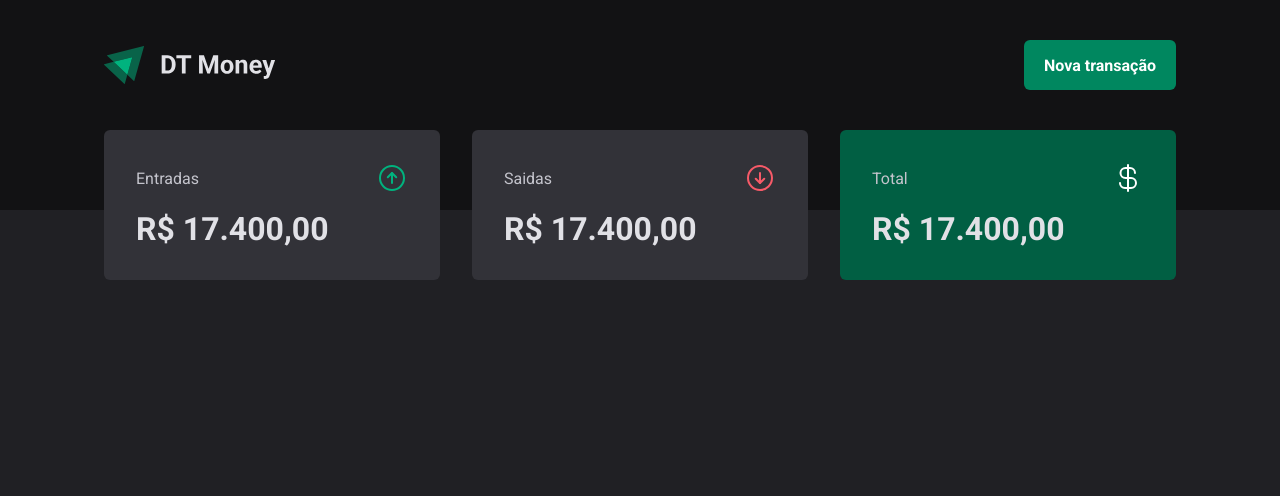
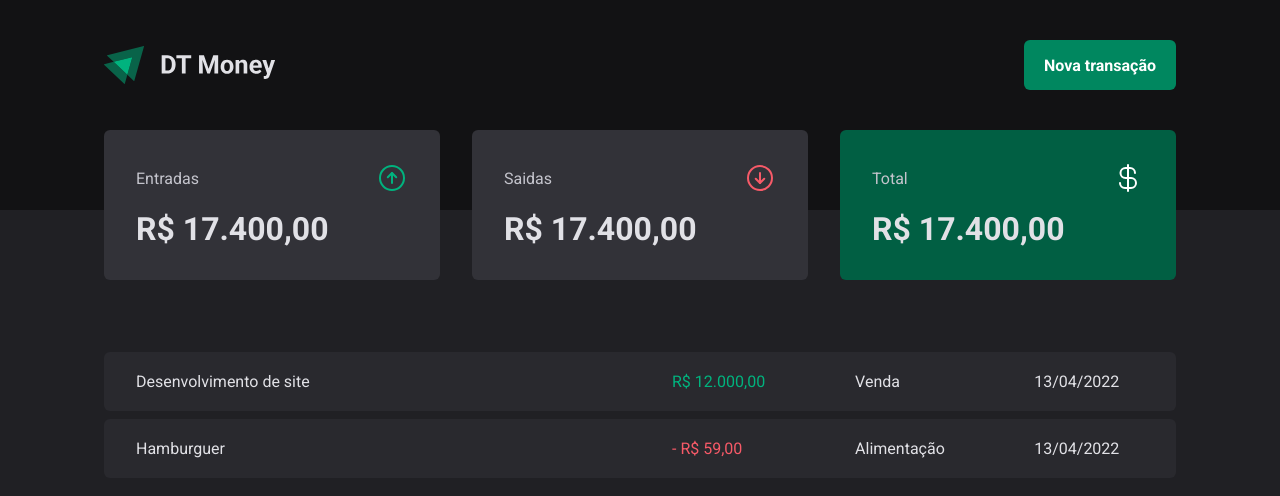
Before and after one commit to nikolasmarlon/03-dt-money, a React (Vite) app: page / in a window 1280 px wide. Shown: the top 496 px of the page. Built offline with nearby package versions, Linux system fonts and the light colour scheme.

Commit message:
Tabela de Transações

```diff
--- a/src/pages/Transactions/index.tsx
+++ b/src/pages/Transactions/index.tsx
@@ -1,11 +1,39 @@
 import { Header } from "../../components/Header";
 import { Summary } from "../../components/Header/Summary";
+import { PriceHighlight, TransactionsContainer, TransactionsTable } from "./styles";
 
 export function Transactions(){
     return(
         <div>
             <Header />
             <Summary />
+
+            <TransactionsContainer>
+                <TransactionsTable>
+                    <tbody>
+                        <tr>
+                            <td width="50%">Desenvolvimento de site</td>
+                            <td>
+                                <PriceHighlight variant="income">
+                                    R$ 12.000,00
+                                </PriceHighlight></td>
+                            <td>Venda</td>
+                            <td>13/04/2022</td>
+                        </tr>
+                        <tr>
+                            <td width="50%">Hamburguer</td>
+                            <td>
+                                <PriceHighlight variant="outcome">
+                                    - R$ 59,00
+                                </PriceHighlight>
+
+                            </td>
+                            <td>Alimentação</td>
+                            <td>13/04/2022</td>
+                        </tr>
+                    </tbody>
+                </TransactionsTable>
+            </TransactionsContainer>
         </div>
     )
 }
--- a/src/pages/Transactions/styles.ts
+++ b/src/pages/Transactions/styles.ts
@@ -0,0 +1,38 @@
+import styled from "styled-components";
+
+
+export const TransactionsContainer = styled.main`
+    width: 100%;
+    max-width: 1120px;
+    margin: 4rem auto 0;
+    padding: 0 1.5rem;
+`
+
+export const TransactionsTable = styled.table`
+    width: 100%;
+    border-collapse: separate;
+    border-spacing: 0 0.5rem;
+    margin-top: 1.5rem;
+
+    td{
+        padding: 1.25rem 2rem;
+        background-color: ${props => props.theme["gray-700"]};
+
+        &:first-child{
+            border-top-left-radius: 6px;
+            border-bottom-left-radius: 6px;
+        }
+        &:last-child{
+            border-top-right-radius: 6px;
+            border-bottom-right-radius: 6px;
+        }
+    }
+`
+
+interface PriceHighlightProps{
+    variant: 'income' | 'outcome'
+}
+
+export const PriceHighlight = styled.span<PriceHighlightProps>`
+    color: ${props => props.variant === 'income' ? props.theme["green-300"] : props.theme["red-300"]};
+`
```
